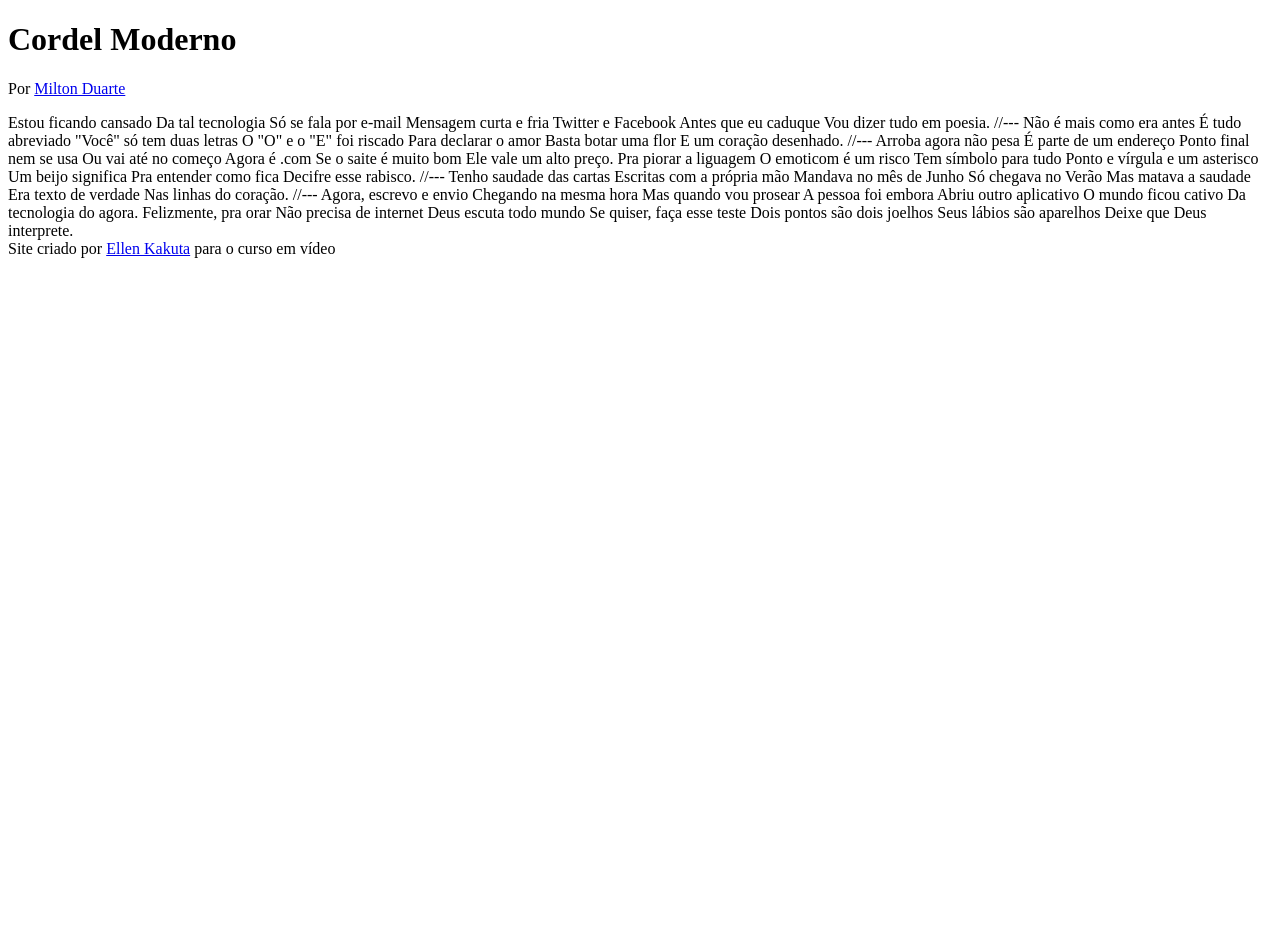
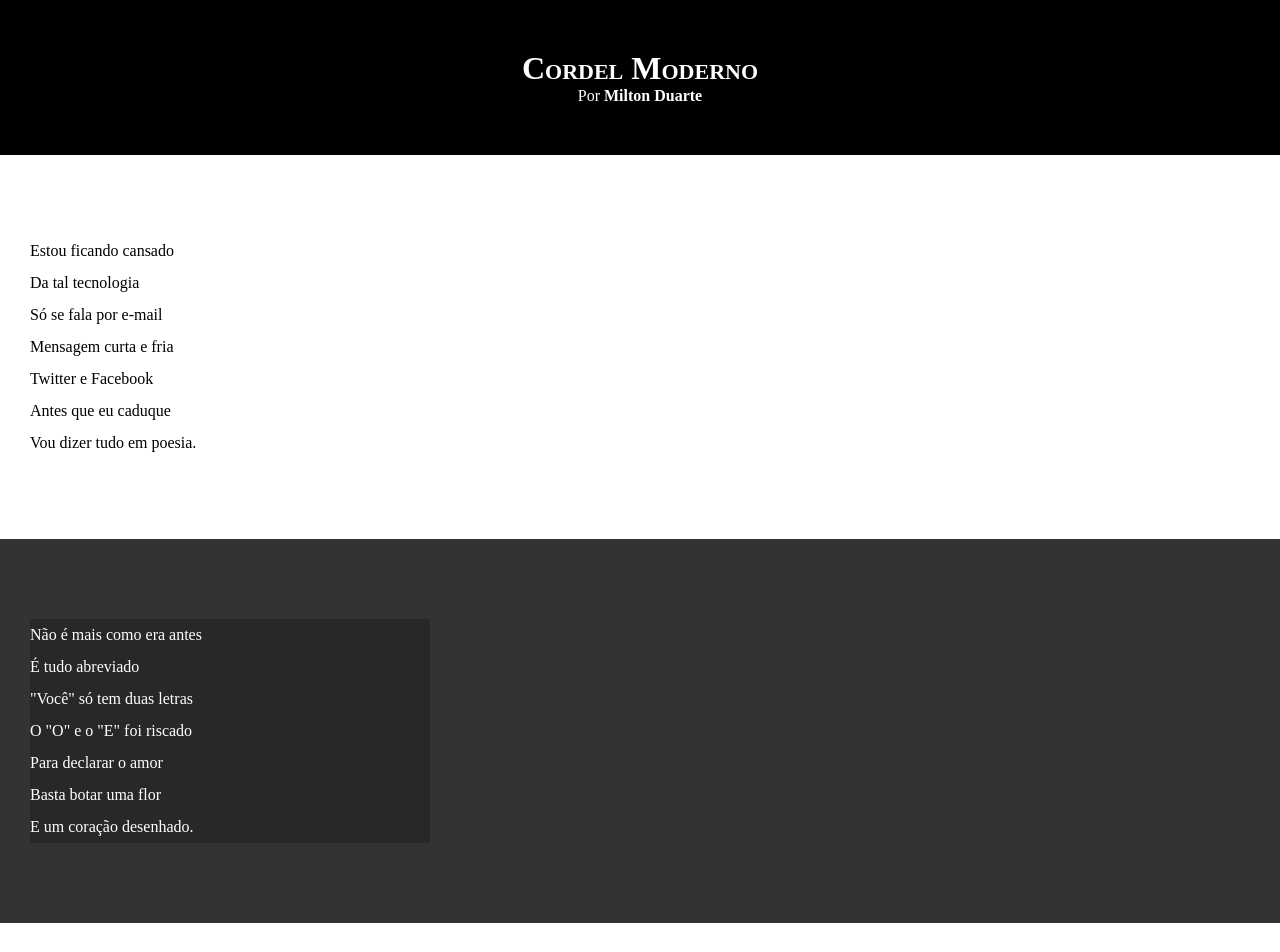
Before and after one commit to EllenKakuta/html-css, a plain HTML site: page desafios/d012/index.html in a window 1280 px wide. Shown: the top 952 px of the page. Before the commit the page ends 800 px from the top, so only its background shows below. Drawn offline with Linux system fonts and the light colour scheme.

Commit message:
Atualizei estilos dos textos e blocos

```diff
--- /dev/null
+++ b/desafios/d012/estilo/style.css
@@ -0,0 +1,68 @@
+@charset "UTF-8";
+
+*{
+    margin: 0px;
+    padding: 0px;
+}
+
+html, body{
+    min-height: 100vh;
+    background-color: darkgray;
+}
+
+header{
+    background-color: black;
+    color:white;
+    text-align: center;
+}
+
+header >h1{
+    padding-top: 50px;
+    font-variant: small-caps;
+}
+
+header >p{
+    padding-bottom: 50px;
+}
+
+a{
+    color: white;
+    text-decoration: none;
+    font-weight: bolder;
+
+}
+
+a:hover{
+    text-decoration: underline;
+}
+
+section{
+    padding-top: 10vh;
+    padding-bottom: 10vh;
+    line-height: 2em;
+    padding-left: 30px;
+}
+
+section.normal{
+    background-color: white;
+    color: black;
+}
+
+section.imagem{
+    background-color: rgb(51,51,51);
+    color: white;
+
+}
+
+section.imagem >p{
+    background-color: rgba(0, 0, 0, 0.219);
+    width: 400px;
+}
+
+
+footer{
+    background-color: black;
+    color: white;
+    text-align: center;
+    padding: 10px;
+}
--- a/desafios/d012/index.html
+++ b/desafios/d012/index.html
@@ -10,74 +10,102 @@
     <header>
         <h1>Cordel Moderno</h1>
         <p>Por <a href="https://www.recantodasletras.com.br/poesias/3186743" target="_blank">Milton Duarte</a></p>
+        <link rel="stylesheet" href="estilo/style.css">
 
     </header>
 
-    Estou ficando cansado
-    Da tal tecnologia
-    Só se fala por e-mail
-    Mensagem curta e fria
-    Twitter e Facebook
-    Antes que eu caduque
-    Vou dizer tudo em poesia.
+    <section class="normal">
+        <p>
+            Estou ficando cansado <br>
+            Da tal tecnologia<br>
+            Só se fala por e-mail<br>
+            Mensagem curta e fria<br>
+            Twitter e Facebook<br>
+            Antes que eu caduque<br>
+            Vou dizer tudo em poesia.
+        </p>
+    </section>
 
-    //---
 
-    Não é mais como era antes
-    É tudo abreviado
-    "Você" só tem duas letras
-    O "O" e o "E" foi riscado
-    Para declarar o amor
-    Basta botar uma flor
-    E um coração desenhado.
+    <section class="imagem">
+        <p>
+            Não é mais como era antes<br>
+            É tudo abreviado<br>
+            "Você" só tem duas letras<br>
+            O "O" e o "E" foi riscado<br>
+            Para declarar o amor<br>
+            Basta botar uma flor<br>
+            E um coração desenhado.
+        </p>
+    </section>
 
-    //---
 
-    Arroba agora não pesa
-    É parte de um endereço
-    Ponto final nem se usa
-    Ou vai até no começo
-    Agora é .com
-    Se o saite é muito bom
-    Ele vale um alto preço.
 
-    Pra piorar a liguagem
-    O emoticom é um risco
-    Tem símbolo para tudo
-    Ponto e vírgula e um asterisco
-    Um beijo significa
-    Pra entender como fica
-    Decifre esse rabisco.
+    <section class="normal">
 
-    //---
+        <p>
+            Arroba agora não pesa<br>
+            É parte de um endereço<br>
+            Ponto final nem se usa<br>
+            Ou vai até no começo<br>
+            Agora é .com<br>
+            Se o saite é muito bom<br>
+            Ele vale um alto preço.<br>
+        </p>
 
-    Tenho saudade das cartas
-    Escritas com a própria mão
-    Mandava no mês de Junho
-    Só chegava no Verão
-    Mas matava a saudade
-    Era texto de verdade
-    Nas linhas do coração.
+        <p>
+            Pra piorar a liguagem<br>
+            O emoticom é um risco<br>
+            Tem símbolo para tudo<br>
+            Ponto e vírgula e um asterisco<br>
+            Um beijo significa<br>
+            Pra entender como fica<br>
+            Decifre esse rabisco.
+        </p>
 
-    //---
+    </section>
 
-    Agora, escrevo e envio
-    Chegando na mesma hora
-    Mas quando vou prosear
-    A pessoa foi embora
-    Abriu outro aplicativo
-    O mundo ficou cativo
-    Da tecnologia do agora.
 
-    Felizmente, pra orar
-    Não precisa de internet
-    Deus escuta todo mundo
-    Se quiser, faça esse teste
-    Dois pontos são dois joelhos
-    Seus lábios são aparelhos
-    Deixe que Deus interprete.
+
+    <section class="imagem">
+        <p>
+            Tenho saudade das cartas<br>
+            Escritas com a própria mão<br>
+            Mandava no mês de Junho<br>
+            Só chegava no Verão<br>
+            Mas matava a saudade<br>
+            Era texto de verdade<br>
+            Nas linhas do coração.
+        </p>
+    </section>
+
+
+
+    <section class="normal">
+
+        <p>
+            Agora, escrevo e envio<br>
+            Chegando na mesma hora<br>
+            Mas quando vou prosear<br>
+            A pessoa foi embora<br>
+            Abriu outro aplicativo<br>
+            O mundo ficou cativo<br>
+            Da tecnologia do agora.<br>
+        </p>
+
+        <p>
+            Felizmente, pra orar<br>
+            Não precisa de internet<br>
+            Deus escuta todo mundo<br>
+            Se quiser, faça esse teste<br>
+            Dois pontos são dois joelhos<br>
+            Seus lábios são aparelhos<br>
+            Deixe que Deus interprete.
+        </p>
+    </section>
+
 <footer>
-    Site criado por <a href="https://github.com/EllenKakuta" target="_blank">Ellen Kakuta</a> para o curso em vídeo
+    <p>Site criado por <a href="https://github.com/EllenKakuta" target="_blank">Ellen Kakuta</a> para o curso em vídeo</p>
 </footer>
 
 </body>
```
